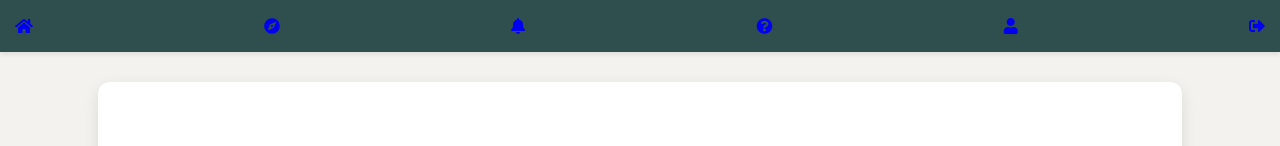
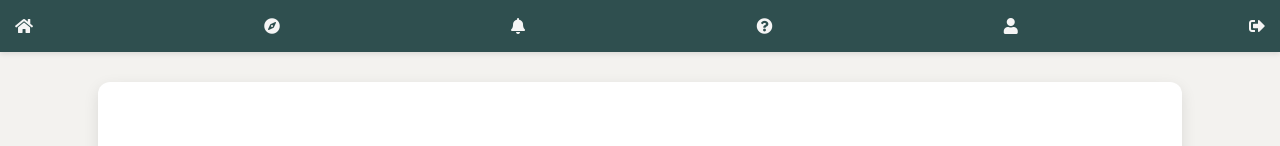
Before and after one commit to kanigai2005/UniVerse, a plain HTML site: page frontend-exp/help.html in a window 1280 px wide. Shown: the top 146 px of the page. Drawn offline with Linux system fonts and the light colour scheme.

Commit message:
FINAL_DEPLOY

```diff
--- a/frontend-exp/help.html
+++ b/frontend-exp/help.html
@@ -182,12 +182,12 @@
 </head>
 <body>
     <nav class="navbar">
-            <a href="home.html"><i class="fas fa-home"></i></a>
-            <a href="explore.html"><i class="fas fa-compass"></i></a>
-            <a href="notifications.html"><i class="fas fa-bell"></i></a>
-            <a href="help.html"><i class="fas fa-question-circle"></i></a>
-            <a href="profile.html"><i class="fas fa-user"></i></a>
-            <a href="/logout" id="logout"><i class="fas fa-sign-out-alt"></i></a>
+            <a href="home.html"><i class="fas fa-home" style="color:whitesmoke;"></i></a>
+            <a href="explore.html"><i class="fas fa-compass" style="color:whitesmoke;"></i></a>
+            <a href="notifications.html"><i class="fas fa-bell" style="color:whitesmoke;"></i></a>
+            <a href="help.html"><i class="fas fa-question-circle" style="color:whitesmoke;"></i></a>
+            <a href="profile.html"><i class="fas fa-user" style="color:whitesmoke;"></i></a>
+            <a href="/logout" id="logout"><i class="fas fa-sign-out-alt" style="color:whitesmoke;"></i></a>
     </nav>
     <div class="container">
         <h2 class="section-title">Help & Support</h2>
```
Also changed, not shown: backend-exp/requirements.txt (renamed from requirements.txt).
